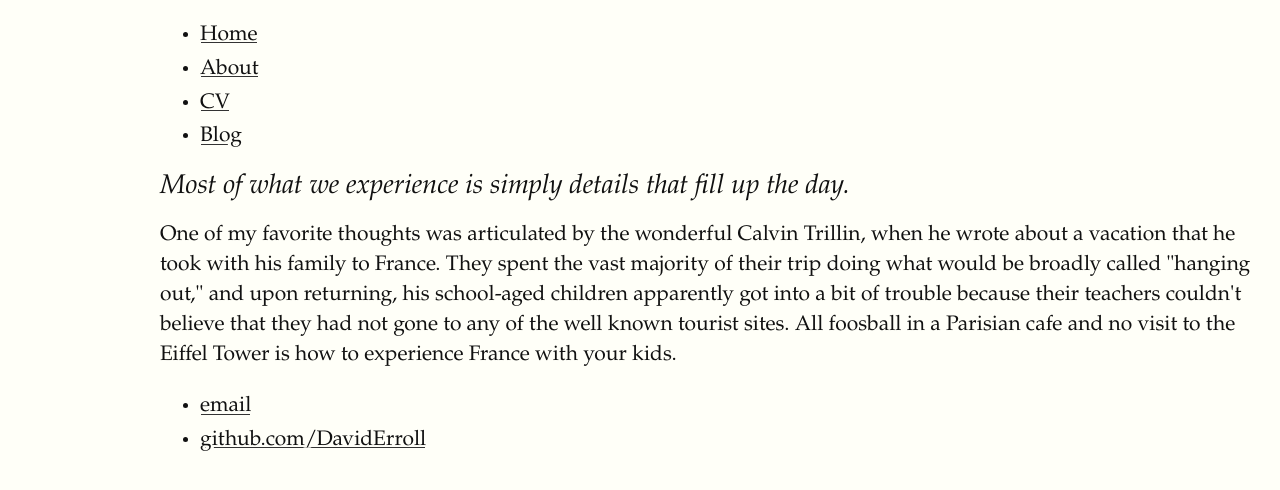
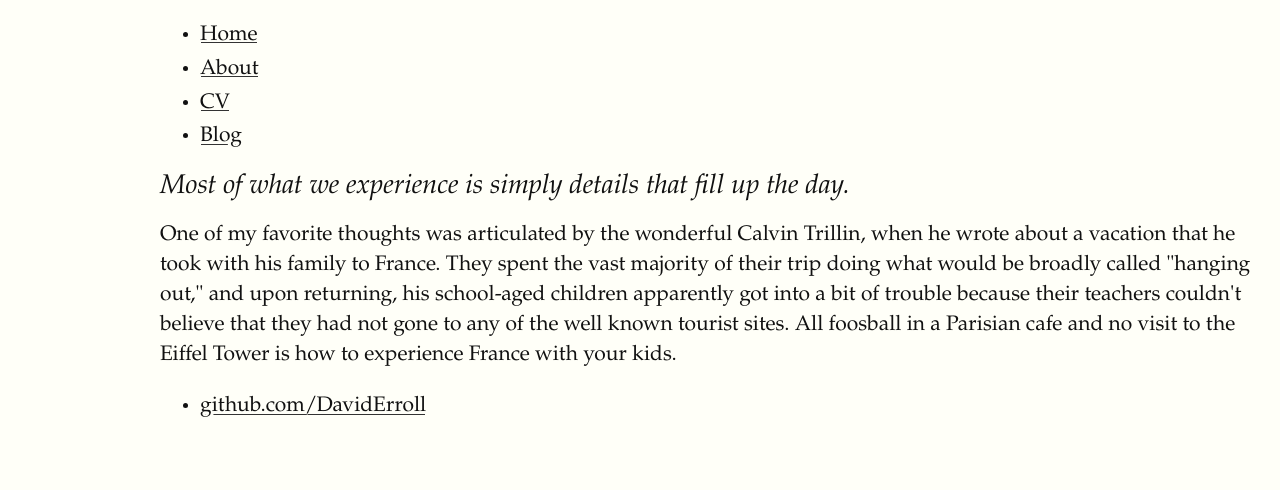
Before and after one commit to DavidErroll/DavidErroll.github.io, a Jekyll site: the page built from about.md, in a window 1280 px wide. Shown: the top 490 px of the page. Built offline with Jekyll 4.4.1, drawn with Linux system fonts in a browser that asks for light colours; some web fonts are replaced.

Commit message:
Update default.html

```diff
--- a/_layouts/default.html
+++ b/_layouts/default.html
@@ -21,7 +21,6 @@
 			</div><!-- /.container -->
 			<footer>
 	    		<ul>
-            <li><a href="mailto:_">email</a></li>
             <li><a href="https://github.com/DavidErroll">github.com/DavidErroll</a></li>
 				</ul>
 			</footer>
```
